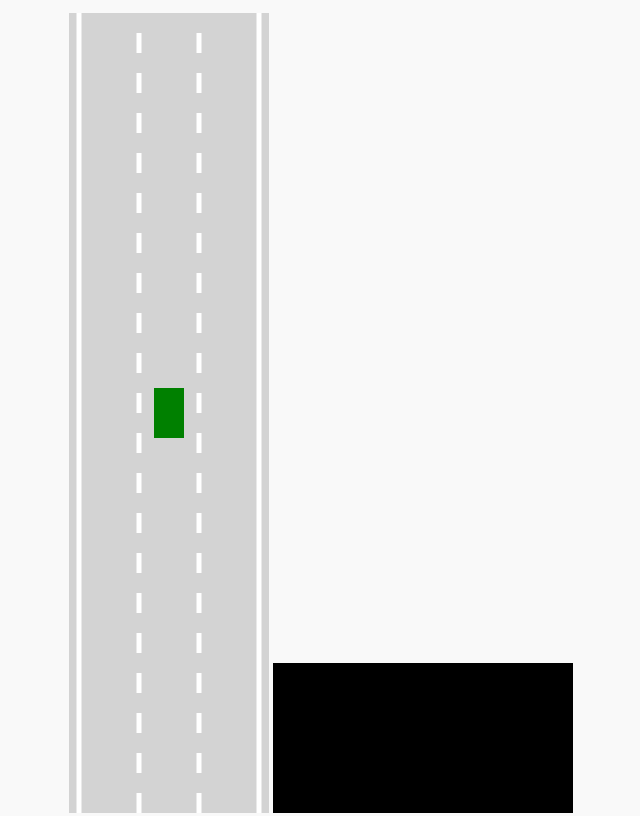
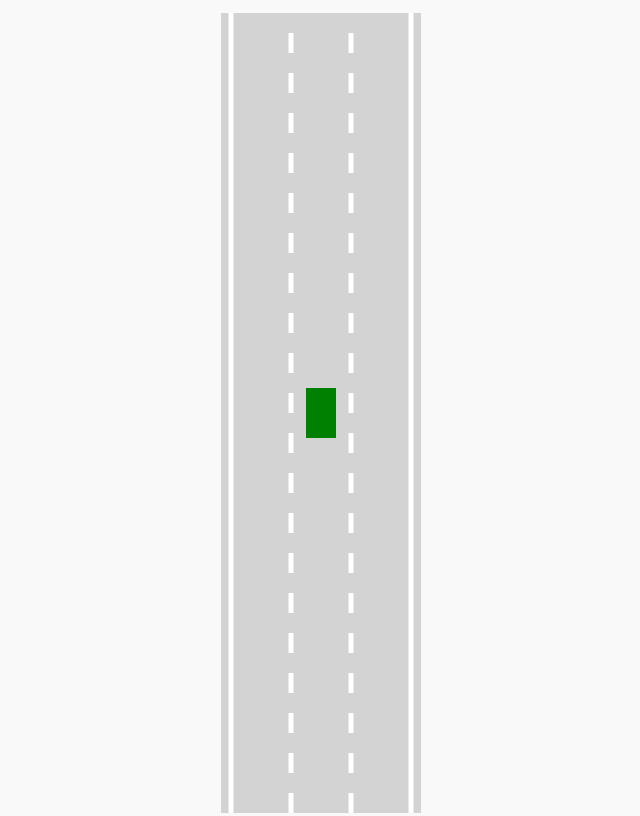
Before and after one commit to cordovaputra/self-driving-car, a website: page public/index.html in a window 1280 px wide. Shown: the part 103-919 px from the top of the page, without its empty margins (319-959 px from the left). Drawn offline with Linux system fonts and the light colour scheme.

Commit message:
Remove aiCanvas, for now

```diff
--- a/public/index.html
+++ b/public/index.html
@@ -13,7 +13,7 @@
         <h1>Self-Driving Car Simulator</h1>
         <p>Keep refresh to see how the machine learns to drive!</p>
         <canvas id="carCanvas"></canvas>
-        <canvas id="aiCanvas"></canvas>
+        <!-- <canvas id="aiCanvas"></canvas> -->
         <script src="./car/car.js"></script>
         <script src="./ai/network.js"></script>
         <script src="./ai/visualizer.js"></script>
```
